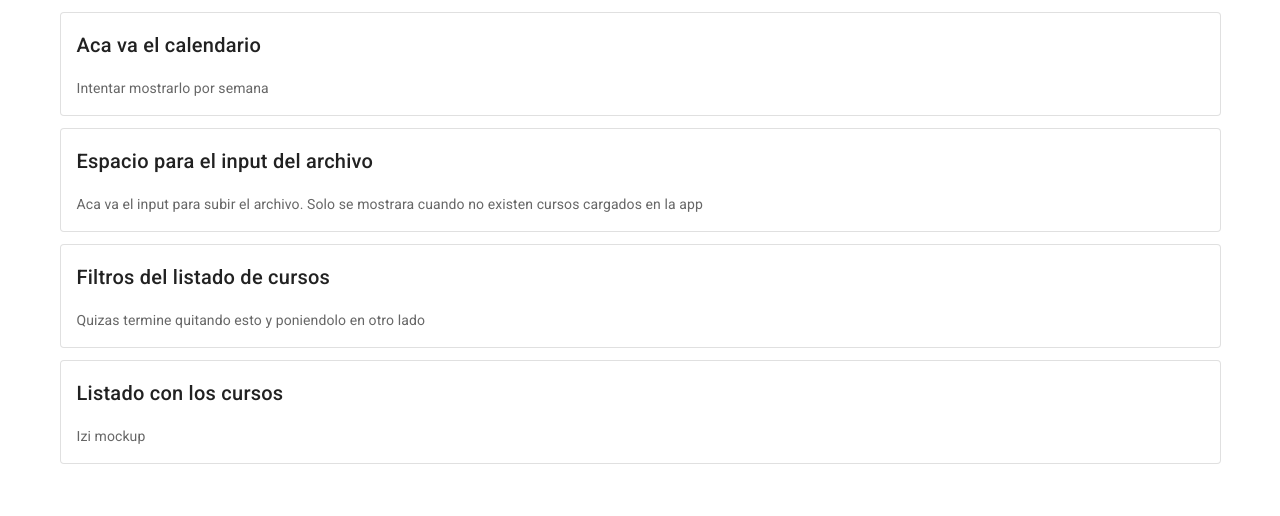
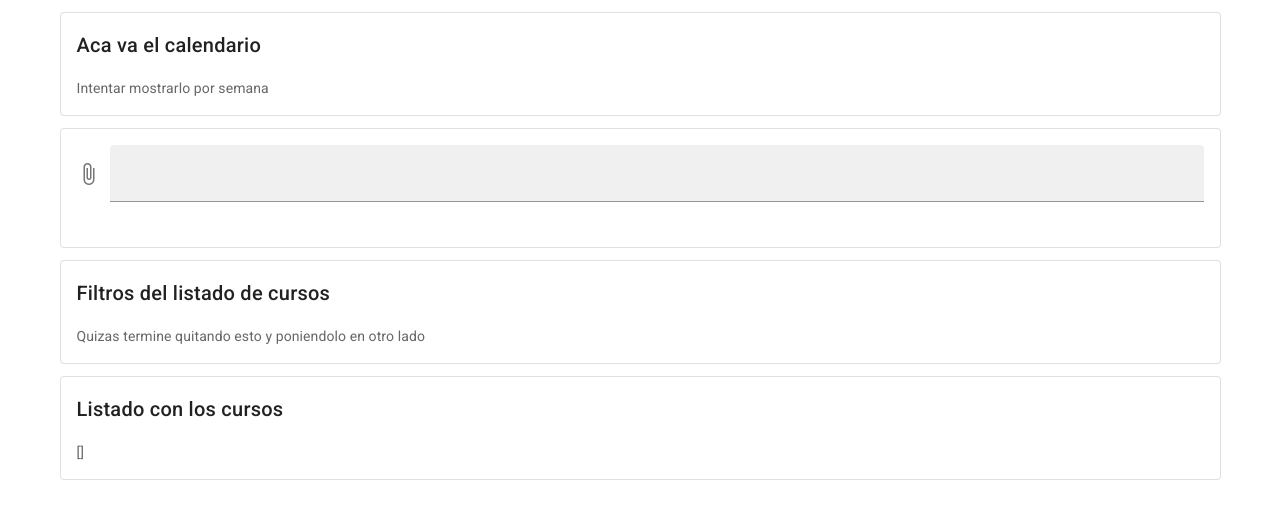
Before and after one commit to BaaltRodrigo/duocmatico, a Vue app: page / in a window 1280 px wide. Shown: the top 516 px of the page. Built offline with nearby package versions, Linux system fonts and the light colour scheme.

Commit message:
feat: :sparkles: Se suben archivos y se leen los cursos
No es muy bonito, pero funciona

```diff
--- /dev/null
+++ b/src/components/CargarArchivo.vue
@@ -0,0 +1,43 @@
+<template>
+  <v-file-input accept=".xlsx" @change="readFileContent" v-model="uploadedFiles" filled></v-file-input>
+</template>
+
+<script>
+import readXlsxFile from 'read-excel-file';
+import { mapMutations } from 'vuex';
+
+export default {
+  name: 'CargarArchivo',
+
+  data() {
+    return {
+      uploadedFiles: null
+    }
+  },
+
+  methods: {
+    ...mapMutations(['setCursos']),
+    async readFileContent() {
+      console.log('Se subio un archivo');
+      // String para pasar las cosas del xlsx a un JSON
+      const map = {
+        'Escuela': 'escuela',
+        'Carrera': 'carrera',
+        'Plan': 'plan',
+        'Jornada': 'jornada',
+        'Nivel': 'nivel',
+        'Tipo Asignatura': 'tipoAsignatura',
+        'Sigla': 'sigla',
+        'Asignatura': 'asignatura',
+        'Seccion': 'seccion',
+        'Horario': 'horario',
+        'Sala': 'sala',
+        'Docente': 'docente',
+        'Día': 'dia'
+      };
+      const cursos = await readXlsxFile(this.uploadedFiles, { map });
+      this.setCursos(cursos.rows);
+    }
+  }
+}
+</script>
--- a/src/views/Home.vue
+++ b/src/views/Home.vue
@@ -8,9 +8,8 @@
 
     <!-- Espacio para decir que suban el archivo -->
     <v-card class="mb-3" outlined>
-      <v-card-title>Espacio para el input del archivo</v-card-title>
       <v-card-text>
-        Aca va el input para subir el archivo. Solo se mostrara cuando no existen cursos cargados en la app
+        <cargar-archivo />
       </v-card-text>
     </v-card>
 
@@ -22,14 +21,24 @@
     <!-- Lugar para escoger los cursos -->
     <v-card outlined>
       <v-card-title>Listado con los cursos</v-card-title>
-      <v-card-text>Izi mockup</v-card-text>
+      <v-card-text>{{cursos}}</v-card-text>
     </v-card>
   </v-container>
 </template>
 
 <script>
+import { mapState } from 'vuex';
+import CargarArchivo from "../components/CargarArchivo.vue"
 
 export default {
   name: "Home",
+
+  components: {
+    CargarArchivo
+  },
+
+  computed: {
+    ...mapState(['cursos']),
+  }
 };
 </script>
```
